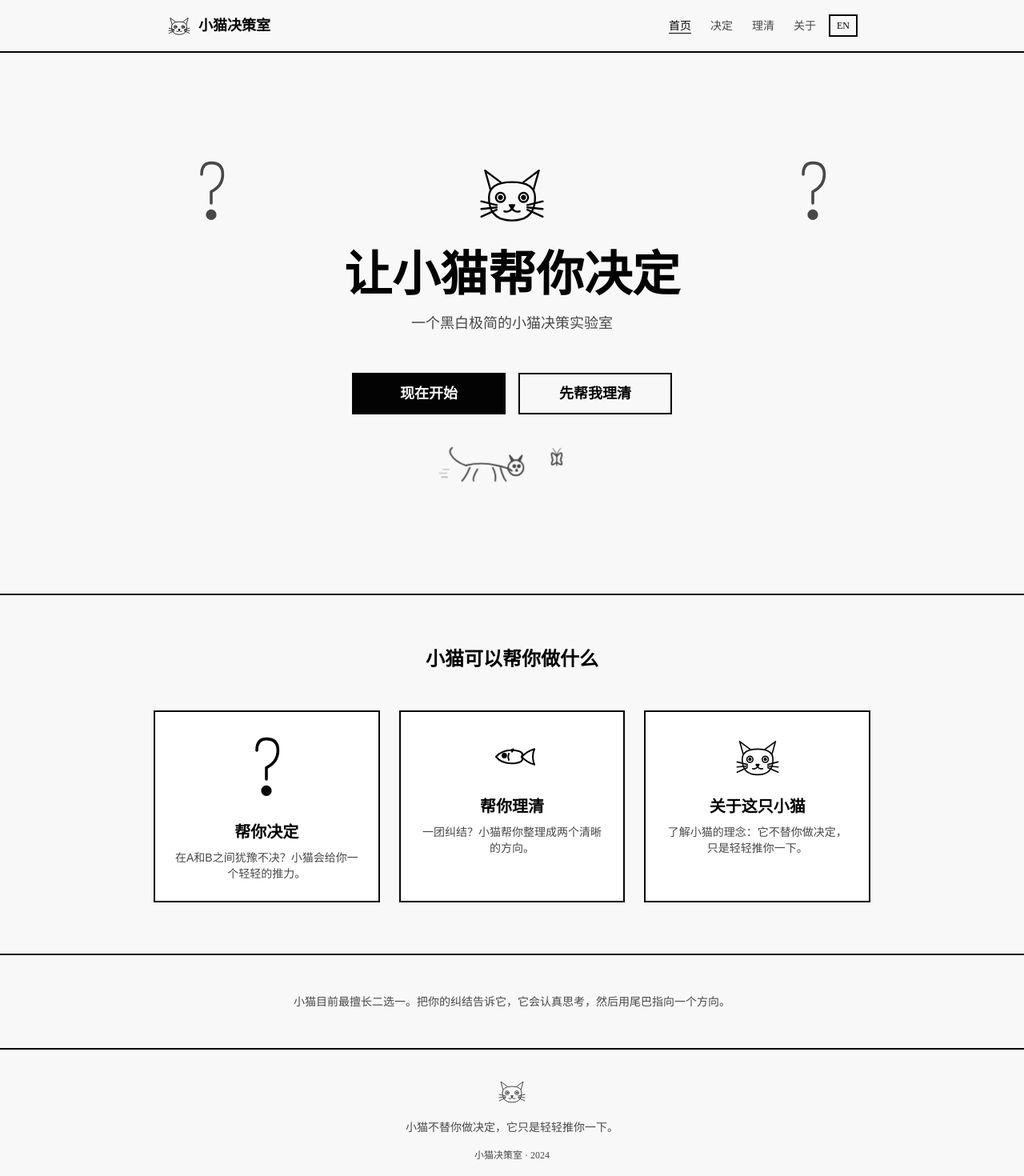
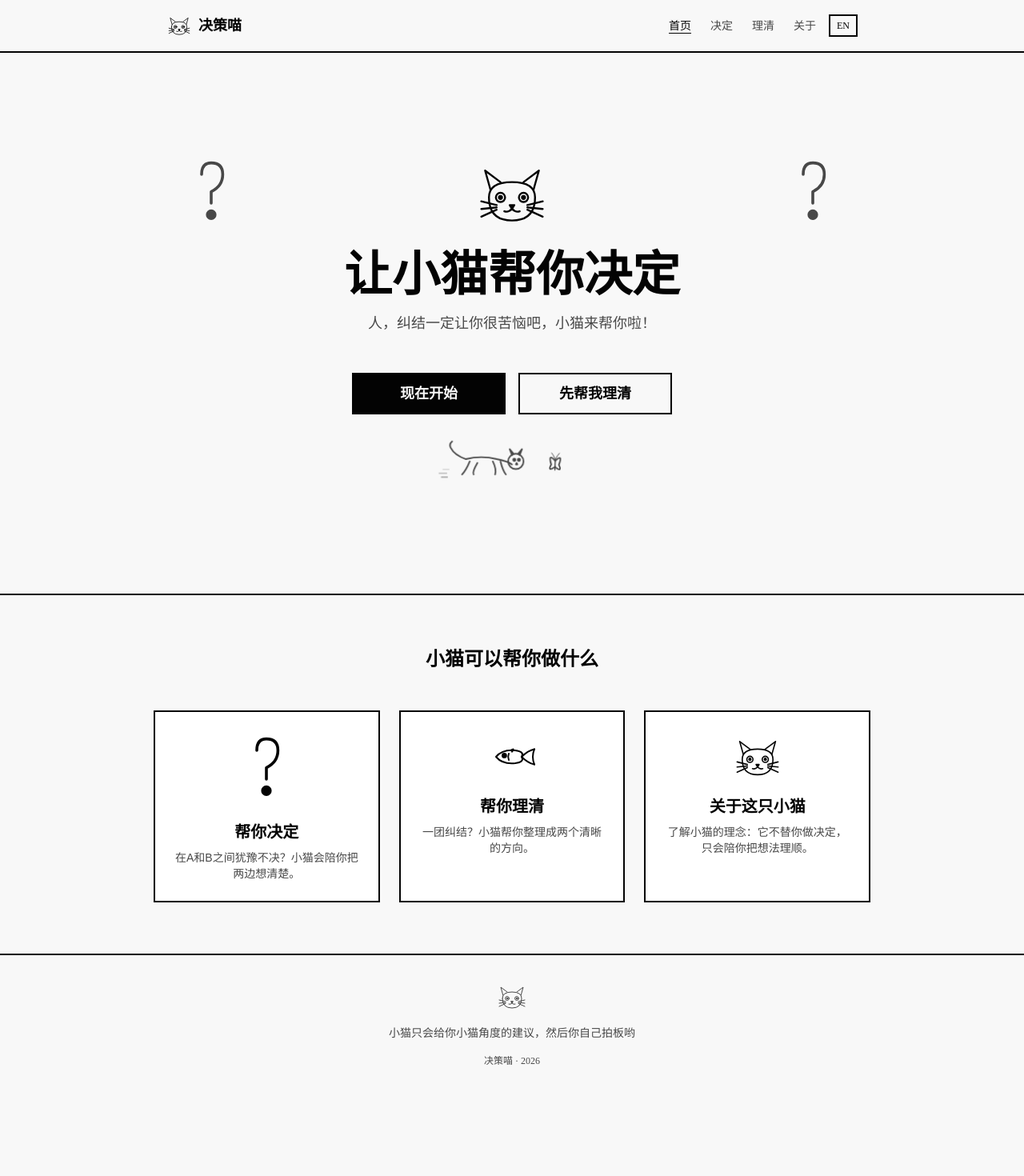
Before and after one commit to cathemin/choice-helper, a Next.js app: page / in a window 1280 px wide. Shown: the top 1470 px of the page at 80% size. After the commit the page ends 1366 px from the top, so only its background shows below. Built offline with nearby package versions, Linux system fonts and the light colour scheme; a web font is replaced by a local one.

Commit message:
update text content and branding across the application

```diff
--- a/app/about/page.tsx
+++ b/app/about/page.tsx
@@ -43,7 +43,7 @@ export default function AboutPage() {
                 </h2>
                 <p className="text-muted-foreground leading-relaxed">
                   {t(
-                    "这不是一个告诉你「正确答案」的工具。小猫不知道什么是对的，它只是一只猫。它能做的，是在你犹豫的时候，用尾巴轻轻指向一个方向——那个方向也许正是你内心深处想要的。",
+                    "这不是一个告诉你「正确答案」的工具。小猫不知道什么是对的，它只是一只猫。它能做的，是在你犹豫的时候，给你一个小小的理由。也许正好能戳中你内心深处最想要的那个点呢？",
                     "This isn't a tool that tells you the 'right answer.' The cat doesn't know what's right - it's just a cat. What it can do is point its tail gently in one direction when you're hesitating - perhaps the direction your heart truly wants."
                   )}
                 </p>
@@ -60,11 +60,11 @@ export default function AboutPage() {
                   className="text-xl font-bold mb-3"
                   style={{ fontFamily: titleFont }}
                 >
-                  {t("它只是轻轻推你一下", "It Just Gives You a Gentle Nudge")}
+                  {t("它会陪你把想法理顺", "It Helps You Sort Your Thoughts")}
                 </h2>
                 <p className="text-muted-foreground leading-relaxed">
                   {t(
-                    "有时候，我们需要的不是分析和建议，而是一个小小的推力。当两个选项都不错，当理性分析已经做完，当你只差一个理由去行动——小猫就在这里，用它毛茸茸的爪子轻轻推你一下。",
+                    "有时候你纠结的并不是答案，而是连问题都还没长清楚。当你还说不出准确的两个选项时，小猫会先帮你把那团模糊的念头收一收，整理成两个可以真正拿来选的方向。",
                     "Sometimes we don't need analysis and advice, just a little push. When both options are good, when rational analysis is done, when you just need one reason to act - the cat is here, giving you a gentle push with its fluffy paw."
                   )}
                 </p>
@@ -105,19 +105,10 @@ export default function AboutPage() {
               )}
             </p>
             <p className="text-muted-foreground text-sm mt-4">
-              —— {t("小猫决策室", "Cat Decision Lab")}
+              —— {t("决策喵", "Decision Meow")}
             </p>
           </section>
 
-          {/* Footer note */}
-          <section className="text-center">
-            <p className="text-muted-foreground text-sm">
-              {t(
-                "小猫决策室是一个黑白极简的决策实验室。它不是AI工具站，而是一个有世界观的小小空间。",
-                "Cat Decision Lab is a minimalist black & white decision laboratory. It's not an AI tool site, but a small space with its own worldview."
-              )}
-            </p>
-          </section>
         </div>
       </div>
     </main>
--- a/app/layout.tsx
+++ b/app/layout.tsx
@@ -7,10 +7,10 @@ import "./globals.css"
 
 export const metadata: Metadata = {
   title: {
-    default: "小猫决策室",
-    template: "%s · 小猫决策室",
+    default: "决策喵",
+    template: "%s · 决策喵",
   },
-  description: "一个黑白极简的小猫决策实验室。小猫不替你做决定，它只是轻轻推你一下。",
+  description: "一个黑白极简的小猫决策实验室。小猫不替你拍板，只陪你把思路理清。",
 }
 
 export default function RootLayout({
--- a/app/page.tsx
+++ b/app/page.tsx
@@ -33,8 +33,8 @@ export default function HomePage() {
             style={{ fontFamily: titleFont }}
           >
             {t(
-              "一个黑白极简的小猫决策实验室",
-              "A minimalist black & white cat decision lab"
+              "人，纠结一定让你很苦恼吧，小猫来帮你啦！",
+              "Hey human, being stuck is exhausting, right? The cat is here to help!"
             )}
           </p>
 
@@ -90,8 +90,8 @@ export default function HomePage() {
                 </h3>
                 <p className="text-sm text-muted-foreground text-center">
                   {t(
-                    "在A和B之间犹豫不决？小猫会给你一个轻轻的推力。",
-                    "Stuck between A and B? The cat will give you a gentle nudge."
+                    "在A和B之间犹豫不决？小猫会陪你把两边想清楚。",
+                    "Stuck between A and B? The cat will help you sort both sides clearly."
                   )}
                 </p>
               </div>
@@ -132,8 +132,8 @@ export default function HomePage() {
                 </h3>
                 <p className="text-sm text-muted-foreground text-center">
                   {t(
-                    "了解小猫的理念：它不替你做决定，只是轻轻推你一下。",
-                    "Learn the cat's philosophy: it doesn't decide for you, just gives a gentle push."
+                    "了解小猫的理念：它不替你做决定，只会陪你把想法理顺。",
+                    "Learn the cat's philosophy: it won't decide for you, only help organize your thoughts."
                   )}
                 </p>
               </div>
@@ -142,17 +142,6 @@ export default function HomePage() {
         </div>
       </section>
 
-      {/* Bottom Note */}
-      <section className="px-4 py-12 border-t-2 border-foreground">
-        <div className="max-w-2xl mx-auto text-center">
-          <p className="text-muted-foreground text-sm">
-            {t(
-              "小猫目前最擅长二选一。把你的纠结告诉它，它会认真思考，然后用尾巴指向一个方向。",
-              "The cat is best at choosing between two options. Tell it your dilemma, and it will think carefully, then point its tail in one direction."
-            )}
-          </p>
-        </div>
-      </section>
     </main>
   )
 }
--- a/components/site-footer.tsx
+++ b/components/site-footer.tsx
@@ -17,15 +17,15 @@ export function SiteFooter() {
             style={{ fontFamily: titleFont }}
           >
             {t(
-              "小猫不替你做决定，它只是轻轻推你一下。",
-              "The cat doesn't decide for you, it just gives you a gentle nudge."
+              "小猫只会给你小猫角度的建议，然后你自己拍板哟",
+              "The cat won't decide for you. It helps you sort your thoughts, then you choose."
             )}
           </p>
           <p
             className="text-xs text-muted-foreground"
             style={{ fontFamily: titleFont }}
           >
-            {t("小猫决策室", "Cat Decision Lab")} · 2024
+            {t("决策喵", "Decision Meow")} · 2026
           </p>
         </div>
       </div>
--- a/components/site-nav.tsx
+++ b/components/site-nav.tsx
@@ -27,7 +27,7 @@ export function SiteNav() {
             className="text-lg font-bold text-foreground hidden sm:inline"
             style={{ fontFamily: titleFont }}
           >
-            {t("小猫决策室", "Cat Decision Lab")}
+            {t("决策喵", "Decision Meow")}
           </span>
         </Link>
 
```
